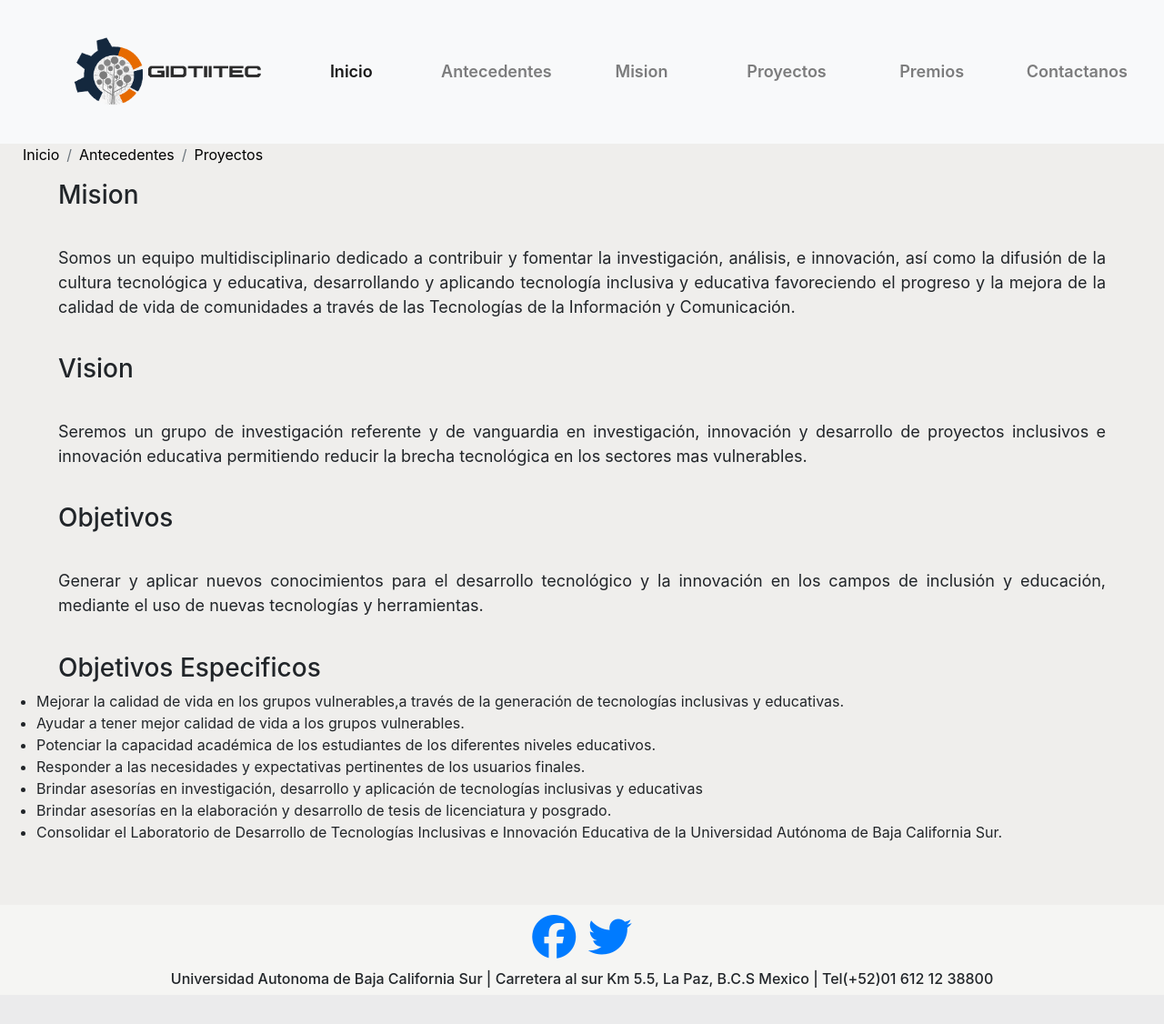
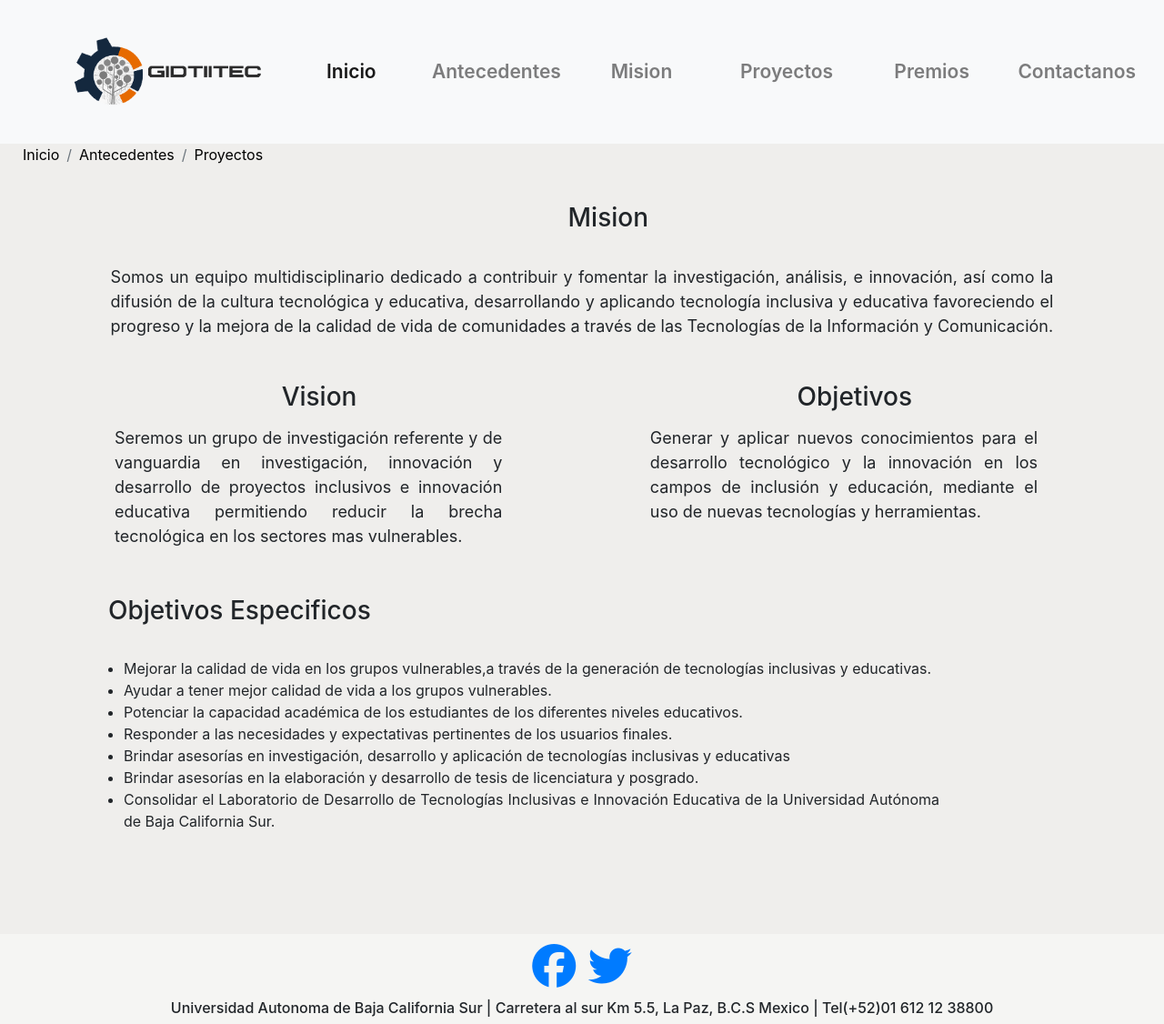
Before and after one commit to SaulHernandez230/GIDTIITEC, a PHP site: page /proyectos/GIDTIITEC/Public/index.php/Mision.php in a window 1280 px wide. Shown: the whole page at 91% size. Before the commit the page ends 1086 px from the top, so only its background shows below. Run offline with PHP 8.4, Linux system fonts and the light colour scheme; some libraries are stand-ins or nearby versions.

Commit message:
mision responsive design

```diff
--- a/Sources/CSS/antecedentes.css
+++ b/Sources/CSS/antecedentes.css
@@ -12,6 +12,7 @@
 #Antecedentes img{
   margin: 2% 4%;
   width: 90%;
+  max-height: 320px
 }
 #Antecedentes p{
   margin: 5% 4%;
@@ -32,22 +33,26 @@
 @media (min-width: 768px){
   #Antecedentes{ background: rgb(245, 245, 243);}
   #Antecedentes h2{margin: 3% 0%; text-align: center;}
-  #Antecedentes img{max-height: 400px;}
-  #Antecedentes p { display: initial; float: right; margin: 1% 3% 2% 1%; width:45%;}
-  #timeLine {width: 90%;}
+  #Antecedentes img{ float: left; width: 45%; margin: 2% 3%;  max-height: 310px;}
+  #Antecedentes p { display: initial; float: right; margin: 2% 5%; width:92%; font-size: 19px}
+  #Antecedentes #firstP{
+  float: right; margin: 3% 4% 0% 0%; width: 43%;
+  min-height: 265px; font-size: 17px; max-height: 295px;
+}
+  #timeLine { display: initial; width: 90%;}
 }
 
 /* Large devices (desktops, 1024px and up) */
 @media (min-width: 1024px)
 {
-  #Antecedentes img{margin: width:80%; max-height: 380px;}
-  #Antecedentes p {font-size: 18px;} */
+  #Antecedentes img{ max-height: 340px;}
+  #Antecedentes p { margin: 2.5% 5%; font-size: 22px;}
+  #Antecedentes #firstP{font-size: 20px;}
 }
 
 /* Extra large devices (large desktops, 1200px and up) */
 @media (min-width: 1200px)
 {
-  /* #Antecedentes img{width:45%; max-height: 380px;}
-  #Antecedentes p {font-size: 20px;}
-  #Antecedentes #firstP{margin: 1% 4% 1%;} */
+  #Antecedentes img{ max-height: 390px;}
+  #Antecedentes p {  margin: 3% 5%; font-size: 25px;}
 }
--- a/Sources/CSS/footer.css
+++ b/Sources/CSS/footer.css
@@ -10,6 +10,10 @@
 }
 footer a{
   text-decoration: none !important;
+}
+footer span{
+  font-size: 3em;
+  color: Red;
 }
 /* Small devices (landscape phones, 480px and up) */
 @media (min-width: 480px){
--- a/Sources/CSS/header.css
+++ b/Sources/CSS/header.css
@@ -31,17 +31,18 @@
   header img{ width: 17%;}
   #navbarNav{ width: 100%;}
   #navbarNav div{width: 100%;}
-  header div a{ width: 20%; text-align: center; font-size: 14px; font-weight: 600;}
+  header div a{ width: 20%; text-align: center; font-size: 17px; font-weight: 600;}
 }
 
 /* Large devices (desktops, 1024px and up) */
 @media (min-width: 1024px)
 {
   header img{ width: 17%;}
-  header div a{font-size: 18px;}
+  header div a{font-size: 19px;}
 }
 
 /* Extra large devices (large desktops, 1200px and up) */
 @media (min-width: 1200px)
 {
+  header div a{font-size: 21px;}
 }
--- a/Sources/CSS/mision.css
+++ b/Sources/CSS/mision.css
@@ -3,11 +3,6 @@
 }
 #Mision{
   display: inline-block;
-}
-#Mision h2{
-  margin: 2% 0;
-  font-size: 26px;
-  text-align: center;
 }
 #Mision h3{
   margin-left: 5%;
@@ -16,6 +11,14 @@
   margin: 3% 5%;
   width: 90%;
   text-align: justify;
+}
+#Mision ul{
+  margin: 3% 5%;
+  width: 90%;
+  text-align: justify;
+}
+#Mision li{
+  width: 90%;
 }
 
 /* Small devices (landscape phones, 480px and up) */
@@ -30,6 +33,12 @@
 /* Large devices (desktops, 1024px and up) */
 @media (min-width: 1024px)
 {
+  .M,.VO h3{text-align: center;}
+  .OE h3{padding-left:2%; }
+  .M{width: 90%; margin:2% 5%; }
+  .VO{float: left; margin: 1% 1% 1% 8%;  width: 37%; height: auto;}
+  .OE{ display: inline-block; margin:2% 3%; width: 90%; height: auto;}
+
 }
 
 /* Extra large devices (large desktops, 1200px and up) */
--- a/Sources/CSS/proyectos.css
+++ b/Sources/CSS/proyectos.css
@@ -79,5 +79,5 @@
 @media (min-width: 1200px)
 {
   #carousel iframe{ height: 500px;}
-  .proyect p {font-size:22px;}
+  .proyect p {font-size:24px;}
 }
--- a/Sources/Components/footer.html
+++ b/Sources/Components/footer.html
@@ -1,9 +1,9 @@
   <footer aria-label="Footer" role="contentinfo">
     <!-- Diseño de los iconos usando FontAwesome -->
-    <span style="font-size: 3em; color: Mediumslateblue;" aria-label="Perfil de facebook">
+    <span aria-label="Perfil de facebook">
       <a class="fab fa-facebook" href="http://dscuabcs.net/GIDTIITEC/misionYVision.php"></a>
     </span>
-    <span style="font-size: 3em; color: Mediumslateblue;" aria-label="Perfil de Twiiter">
+    <span aria-label="Perfil de Twiiter">
       <a class="fab fa-twitter" href="http://dscuabcs.net/GIDTIITEC/misionYVision.php"></a>
     </span>
     <h6 aria-label="Direccion de la insitución">Universidad Autonoma de Baja California Sur | Carretera al sur Km 5.5, La Paz, B.C.S Mexico |
--- a/Sources/Views/Mision.php
+++ b/Sources/Views/Mision.php
@@ -1,27 +1,35 @@
 <body>
   <div id="Mision">
     <!-- <h2>Mision, Vision y Objetivos</h2> -->
+    <div class="M">
       <h3>Mision</h3>
-    <p>
+      <p aria-label=" Mision de GIDTIITEC ">
         Somos un equipo multidisciplinario dedicado a contribuir y fomentar la investigación, análisis, e innovación,
         así como la difusión de la cultura tecnológica y educativa, desarrollando y aplicando tecnología inclusiva y
         educativa favoreciendo el progreso y la mejora de la calidad de vida de comunidades a través de las Tecnologías
         de la Información y Comunicación.
       </p>
+    </div>
+    <div class="VO">
       <h3>Vision</h3>
-    <p>
+      <p aria-label=" Vision de GIDTIITEC ">
         Seremos un grupo de investigación referente y de vanguardia en investigación, innovación y desarrollo de
         proyectos inclusivos e innovación educativa permitiendo reducir la brecha tecnológica en los sectores mas
         vulnerables.
       </p>
+    </div>
+    <div class="VO">
       <h3>Objetivos</h3>
-    <p>
+      <p aria-label=" Objetivos de GIDTIITEC ">
         Generar y aplicar nuevos conocimientos para el desarrollo tecnológico y la innovación en los campos de
         inclusión y educación, mediante el uso de nuevas tecnologías y herramientas.
       </p>
+    </div>
+    <div class="OE">
       <h3>Objetivos Especificos</h3>
-    <ul role="list">
       <span class="sr-only" >Los objetivos específicos de GIDTIITEC son:</span>
+
+      <ul role="list" aria-label="Lista de objetivos Especificos">
         <!--objetivo especifico-->
         <li role="listitem" aria-label="objetivo 1">
           Mejorar la calidad de vida en los grupos vulnerables,a través de la generación de tecnologías inclusivas y
@@ -46,11 +54,11 @@
           Brindar asesorías en la elaboración y desarrollo de tesis de licenciatura y posgrado.
         </li>
         <!--objetivo especifico-->
-      <li role="listitem" aria-label="objetivo 6">
+        <li role="listitem" aria-label="objetivo 7">
           Consolidar el Laboratorio de Desarrollo de Tecnologías Inclusivas e Innovación Educativa de la
           Universidad Autónoma de Baja California Sur.
         </li>
       </ul
-    <img src="" alt="">
+    </div>
   </div>
 </body>
```
Also changed, not shown: Sources/Views/Antecedentes.php (+11 -7 lines). Lines whose indentation alone changed are shown as unchanged.
